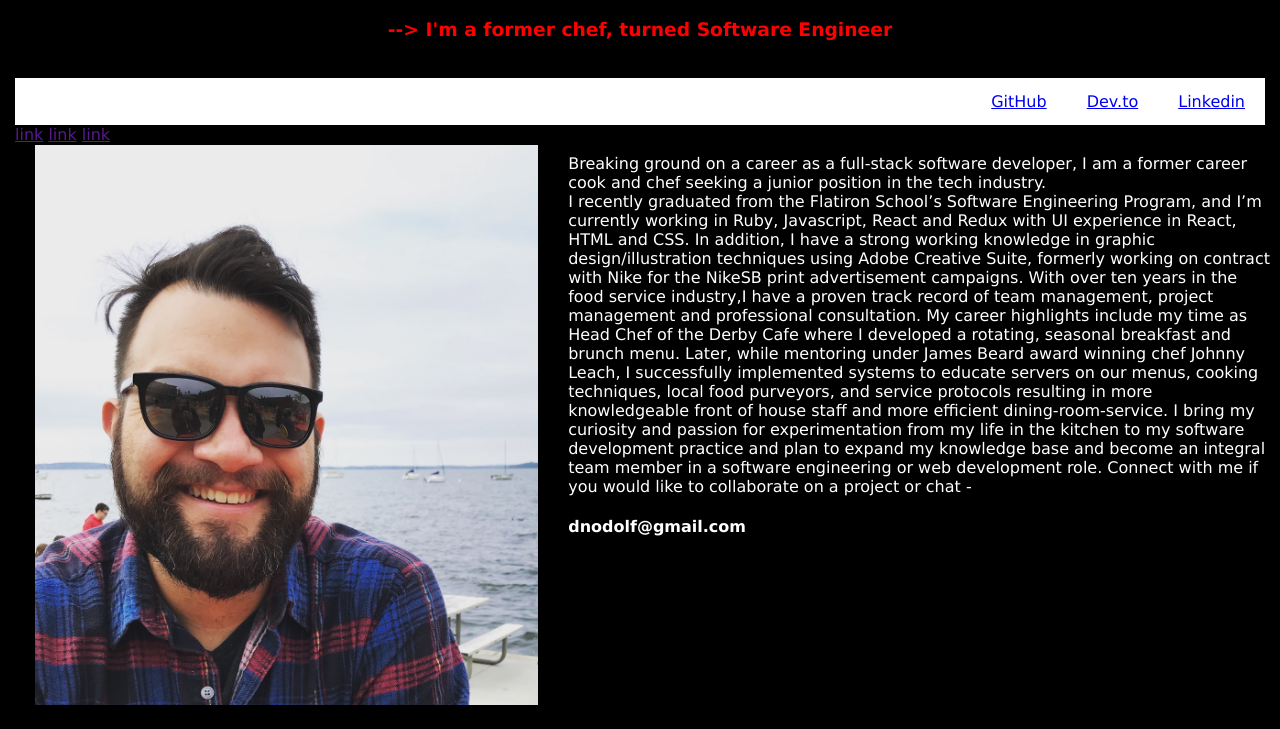
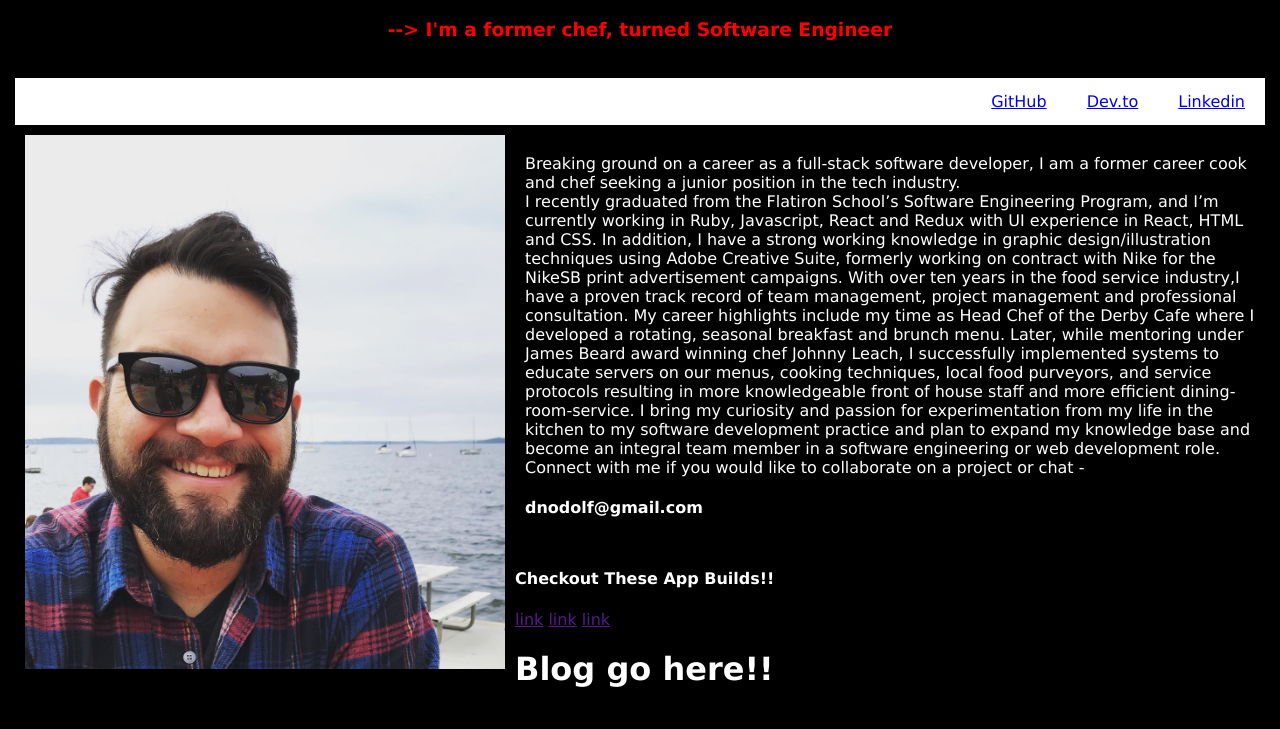
Before and after one commit to dnodolf1212/DwightNodolf, a plain HTML site: page src/index.html in a window 1280 px wide. Shown: the part 89-818 px from the top of the page. Drawn offline with Linux system fonts and the light colour scheme.

Commit message:
amend html file to a wrapper with the image, bio, app and blog divs within it, using flex for layout.

```diff
--- a/src/application.css
+++ b/src/application.css
@@ -47,20 +47,25 @@ body {
   color: black;
 }
 
-.row {
+.wrapper {
   display: flex;
-  position: absolute;
+  flex-wrap: wrap;
 }
 
-.myimage img{
-  height: 600px;
-  width: auto;
-  flex: 50%;
-  padding: 20px;
+img {
+  flex: 1;
+  height: auto;
+  width: 500px;
+  padding: 10px;
+  float: left;
 }
 
 .rightsiderow {
   text-align: left;
   padding: 10px 10px 10px 10px;
-  flex: 50%;
+  overflow: hidden;
 }
+
+.apps-container {
+  width: 100%;
+}
--- a/src/index.html
+++ b/src/index.html
@@ -20,10 +20,9 @@
           <a href="https://github.com/dnodolf1212" class="right">GitHub</a>
       </div>
 
-      <div class="row">
-        <div class="myimage">
-          <img src="assets/Site profile.JPG"  />
-        </div>
+    <class class="wrapper"></class>
+
+        <img src="assets/Site profile.JPG"  />
 
         <div class="rightsiderow">
           <br>
@@ -39,19 +38,20 @@
             Connect with me if you would like to collaborate on a project or chat - <h4>dnodolf@gmail.com</h4>
           </p>
         </div>
-      </div>
 
-      <div class="wrapper">
+
         <div class="apps-container">
+          <h4>Checkout These App Builds!!</h4>
           <a href="">link</a>
           <a href="">link</a>
           <a href="">link</a>
         </div>
 
         <div id="blog_container">
+          <h1>Blog go here!!</h1>
+        </div>
 
-        </div>
-      </div>
+    </div>
 
   <script type="src/javascript" src="index.js" chraset="UTF-8"></script>
   <script src="components/Bio.js"></script>
--- a/src/index.js
+++ b/src/index.js
@@ -3,5 +3,4 @@ const wrapper = document.querySelector(".wrapper");
 document.addEventListener("DOMContentLoaded", () => {
 
 
-
 })
```
Also changed, not shown: package-lock.json (added).
